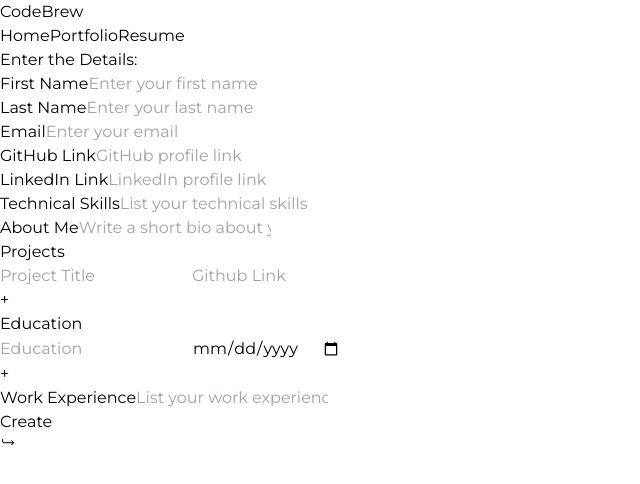
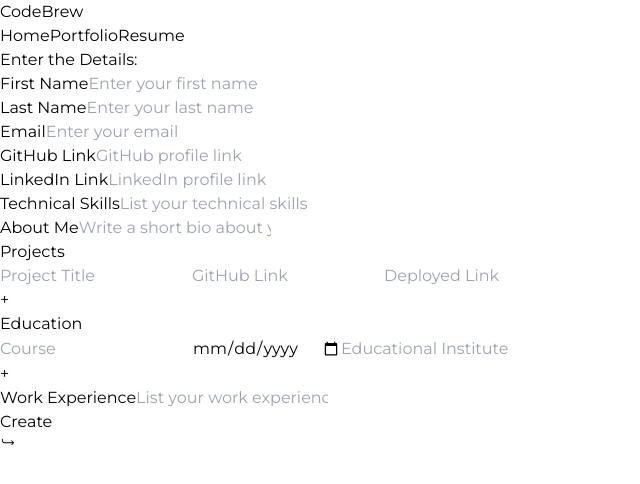
Before and after one commit to suraj-9849/codeBrew, a React (Vite) app in the folder frontend/: page /createPortfolio in a window 1280 px wide. Shown: the top 484 px of the page, without its empty margins (0-640 px from the left). Built offline with nearby package versions, Linux system fonts and the light colour scheme.

Commit message:
Added the thirdInput for the education and the Project for adding the institution name and Deployed Link (which is optional)

```diff
--- a/frontend/src/components/Formportfolio.jsx
+++ b/frontend/src/components/Formportfolio.jsx
@@ -2,7 +2,6 @@ import React, { useRef, useState } from "react";
 import { IoIosReturnRight } from "react-icons/io";
 import { z } from "zod";
 import MultipleInput from "./MultipleInput";
-
 function Formportfolio() {
   const firstNameRef = useRef();
   const lastNameRef = useRef();
@@ -11,47 +10,42 @@ function Formportfolio() {
   const linkedinLinkRef = useRef();
   const technicalSkillsRef = useRef();
   const aboutMeRef = useRef();
-  const educationRef = useRef();
   const workExperienceRef = useRef();
 
   const [errors, setErrors] = useState({});
-  const [projectInputs, setProjectInputs] = useState([
-    <MultipleInput key={0} />,
-  ]);
-  const [educationInputs, setEducationInputs] = useState([
-    <MultipleInput key={0} />,
-  ]);
+  const [projectInputs, setProjectInputs] = useState([{ id: 0 }]);
+  const [educationInputs, setEducationInputs] = useState([{ id: 0 }]);
 
   function addAnotherMultipleInput() {
-    setProjectInputs([
-      ...projectInputs,
-      <MultipleInput key={projectInputs.length} />,
-    ]);
+    setProjectInputs([...projectInputs, { id: projectInputs.length }]);
   }
 
   function addEducationDetails() {
-    setEducationInputs([
-      ...educationInputs,
-      <MultipleInput key={educationInputs.length} />,
-    ]);
+    setEducationInputs([...educationInputs, { id: educationInputs.length }]);
   }
 
   const handleSubmit = () => {
-    const projects = projectInputs.map((_, index) => {
+    const projects = projectInputs.map((input, index) => {
       const titleRef = document.getElementById(`projectTitle-${index}`);
       const githubLinkRef = document.getElementById(`projectGithub-${index}`);
+      const deployedLinkRef = document.getElementById(`deployedLink-${index}`);
       return {
         title: titleRef.value,
         githubLink: githubLinkRef.value,
+        deployedLink: deployedLinkRef.value,
       };
     });
 
-    const education = educationInputs.map((_, index) => {
+    const education = educationInputs.map((input, index) => {
       const academyRef = document.getElementById(`educationAcademy-${index}`);
       const yearRef = document.getElementById(`year-${index}`);
+      const institutionRef = document.getElementById(
+        `educational_institution-${index}`
+      );
       return {
         academy: academyRef.value,
         year: yearRef.value,
+        educational_institution: institutionRef.value,
       };
     });
 
@@ -78,26 +72,24 @@ function Formportfolio() {
         message: "Technical skills should be an array of strings.",
       }),
       workExperience: z.array(z.string()),
-      aboutMe: z
-        .string()
-        .nonempty({ message: "About me section is required." }),
+      aboutMe: z.string().nonempty({ message: "About me section is required." }),
       projects: z
         .array(
           z.object({
-            title: z
-              .string()
-              .nonempty({ message: "Project title is required." }),
-            githubLink: z
-              .string()
-              .url({ message: "Invalid project GitHub link." }),
+            title: z.string().nonempty({ message: "Project title is required." }),
+            githubLink: z.string().url({ message: "Invalid project GitHub link." }),
+            deployedLink: z.string().url().optional(),
           })
         )
         .nonempty({ message: "At least one project is required." }),
       education: z
         .array(
           z.object({
-            academy: z.string().nonempty({ message: "Education is required." }),
+            academy: z.string().nonempty({ message: "Academy is required." }),
             year: z.string().nonempty({ message: "Year is required." }),
+            educational_institution: z
+              .string()
+              .nonempty({ message: "Educational institution is required." }),
           })
         )
         .nonempty({ message: "At least one education record is required." }),
@@ -266,8 +258,8 @@ function Formportfolio() {
           <label htmlFor="projects" className="mb-1">
             Projects
           </label>
-          <div className="flex flex-col  items-center justify-center gap-10">
-            {projectInputs.map((_, index) => (
+          <div className="flex flex-col items-center justify-center gap-10">
+            {projectInputs.map((input, index) => (
               <div key={index} className="flex gap-5">
                 <input
                   id={`projectTitle-${index}`}
@@ -278,7 +270,13 @@ function Formportfolio() {
                 <input
                   id={`projectGithub-${index}`}
                   type="text"
-                  placeholder="Github Link"
+                  placeholder="GitHub Link"
+                  className="px-7 py-2 border rounded text-black"
+                />
+                <input
+                  id={`deployedLink-${index}`}
+                  type="text"
+                  placeholder="Deployed Link"
                   className="px-7 py-2 border rounded text-black"
                 />
               </div>
@@ -296,23 +294,30 @@ function Formportfolio() {
           )}
         </div>
 
-        <div className="flex flex-col">
+
+         <div className="flex flex-col">
           <label htmlFor="education" className="mb-1">
             Education
           </label>
-          <div className="flex flex-col  items-center justify-center gap-10">
-            {educationInputs.map((_, index) => (
+          <div className="flex flex-col items-center justify-center gap-10">
+            {educationInputs.map((input, index) => (
               <div key={index} className="flex gap-5">
                 <input
                   id={`educationAcademy-${index}`}
                   type="text"
-                  placeholder="Education"
+                  placeholder="Course"
                   className="px-7 py-2 border rounded text-black"
                 />
                 <input
                   id={`year-${index}`}
                   type="date"
-                  placeholder="Studied till"
+                  placeholder="Year"
+                  className="px-7 py-2 border rounded text-black"
+                />
+                <input
+                  id={`educational_institution-${index}`}
+                  type="text"
+                  placeholder="Educational Institute"
                   className="px-7 py-2 border rounded text-black"
                 />
               </div>
--- a/frontend/src/components/MultipleInput.jsx
+++ b/frontend/src/components/MultipleInput.jsx
@@ -1,16 +1,16 @@
 import React from 'react'
 
 function MultipleInput() {
-    function addAnotherMultipleInput() {
 
-    }
     return (
         <div className='flex gap-5 mb-20 '>
             <input type="text" placeholder="Project Title "
                 className="px-7 py-2 border rounded text-black " />
             <input type="text" placeholder="Github Link"
                 className="px-7 py-2 border rounded text-black " />
-            <button className='bg-green-400 text-black  px-3 w-fit  rounded-md' onClick={addAnotherMultipleInput} >+</button>
+            <input type="text" placeholder="Deployed Link"
+                className="px-7 py-2 border rounded text-black " />
+            <button className='bg-green-400 text-black  px-3 w-fit  rounded-md' >+</button>
         </div>
     )
 }
```
